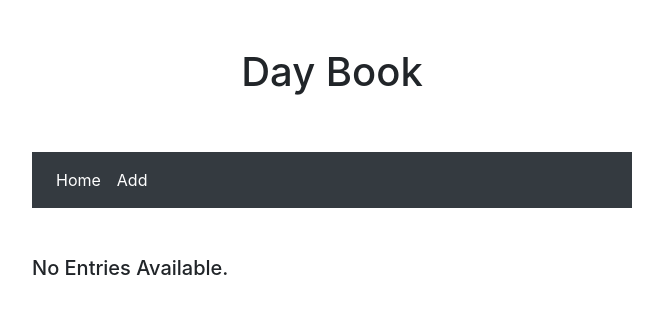
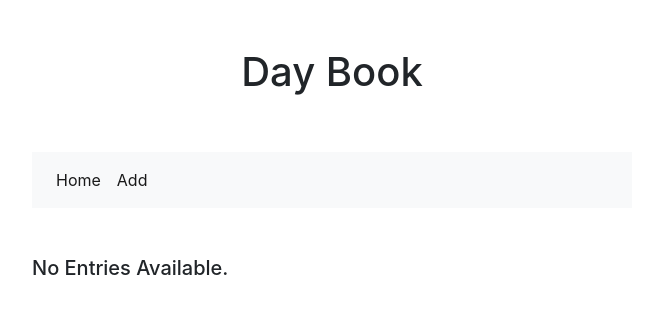
Before and after one commit to akshaymalik1995/daybook, a React (Create React App) app: page / in a window 1280 px wide. Shown: the top 314 px of the page, without its empty margins (308-971 px from the left). Built offline with nearby package versions, Linux system fonts and the light colour scheme.

Commit message:
Navbar Change

```diff
--- a/src/components/Navbar.js
+++ b/src/components/Navbar.js
@@ -2,12 +2,10 @@ import React from 'react'
 import {Link} from 'react-router-dom'
 export const Navbar = () => {
     return (
-        <nav class="navbar navbar-expand-lg navbar-dark bg-dark">
+        <nav class="navbar navbar-expand navbar-light bg-light">
 
-  <button class="navbar-toggler" type="button" data-toggle="collapse" data-target="#navbarNav">
-    <span class="navbar-toggler-icon"></span>
-  </button>
-  <div class="collapse navbar-collapse" id="navbarNav">
+
+
     <ul class="navbar-nav">
       <li class="nav-item active">
         <Link className="nav-link" to="">Home</Link>
@@ -17,7 +15,7 @@ export const Navbar = () => {
       </li>
 
     </ul>
-  </div>
+
 </nav>
     )
 }
```
